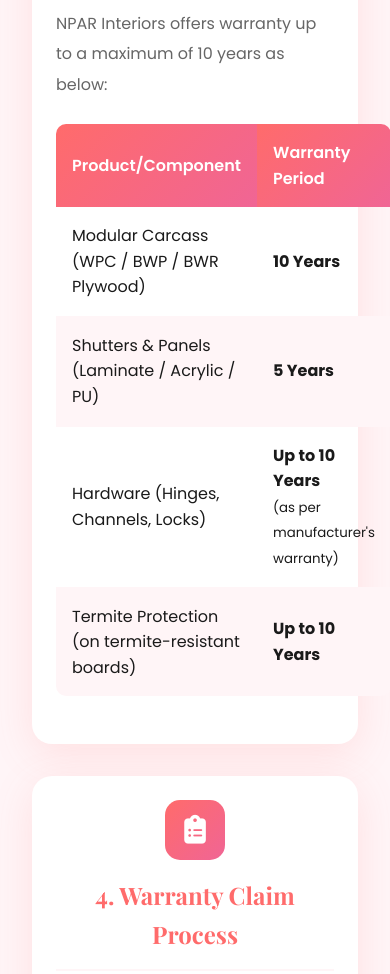
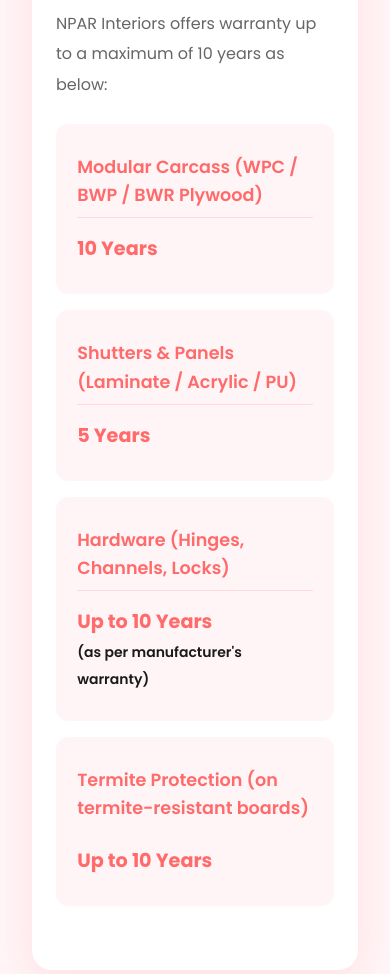
Before and after one commit to MainhasanSk/NPAR, a plain HTML site: page warranty.html in a window 390 px wide. Shown: the part 4420-5394 px from the top of the page. Drawn offline with nearby package versions, Linux system fonts and the light colour scheme.

Commit message:
tene commit

```diff
--- a/warranty.html
+++ b/warranty.html
@@ -383,6 +383,63 @@
         html {
             scroll-behavior: smooth;
         }
+        @media (max-width: 768px) {
+    /* Duration Table - Card Style */
+    .duration-table {
+        display: block;
+    }
+
+    .duration-table thead {
+        display: none;
+    }
+
+    .duration-table tbody {
+        display: block;
+    }
+
+    .duration-table tr {
+        display: block;
+        background: var(--light-bg);
+        border-radius: 12px;
+        padding: 1.2rem;
+        margin-bottom: 1rem;
+        border: 2px solid var(--light-bg);
+        transition: all 0.3s ease;
+    }
+
+    .duration-table tr:hover {
+        border-color: var(--primary-color);
+        box-shadow: 0 5px 20px rgba(255, 107, 107, 0.2);
+    }
+
+    .duration-table td {
+        display: block;
+        padding: 0.5rem 0;
+        border: none;
+        text-align: left;
+    }
+
+    .duration-table td:first-child {
+        font-weight: 600;
+        color: var(--primary-color);
+        font-size: 1.1rem;
+        margin-bottom: 0.5rem;
+        padding-bottom: 0.5rem;
+        border-bottom: 1px solid rgba(255, 107, 107, 0.2);
+    }
+
+    .duration-table td:last-child {
+        font-size: 1.05rem;
+        font-weight: 600;
+        color: var(--text-dark);
+    }
+
+    .duration-table td:last-child strong {
+        color: var(--primary-color);
+        font-size: 1.2rem;
+    }
+}
+
     </style>
     <link rel="stylesheet"href="navandfooter.css">
 </head>
```
